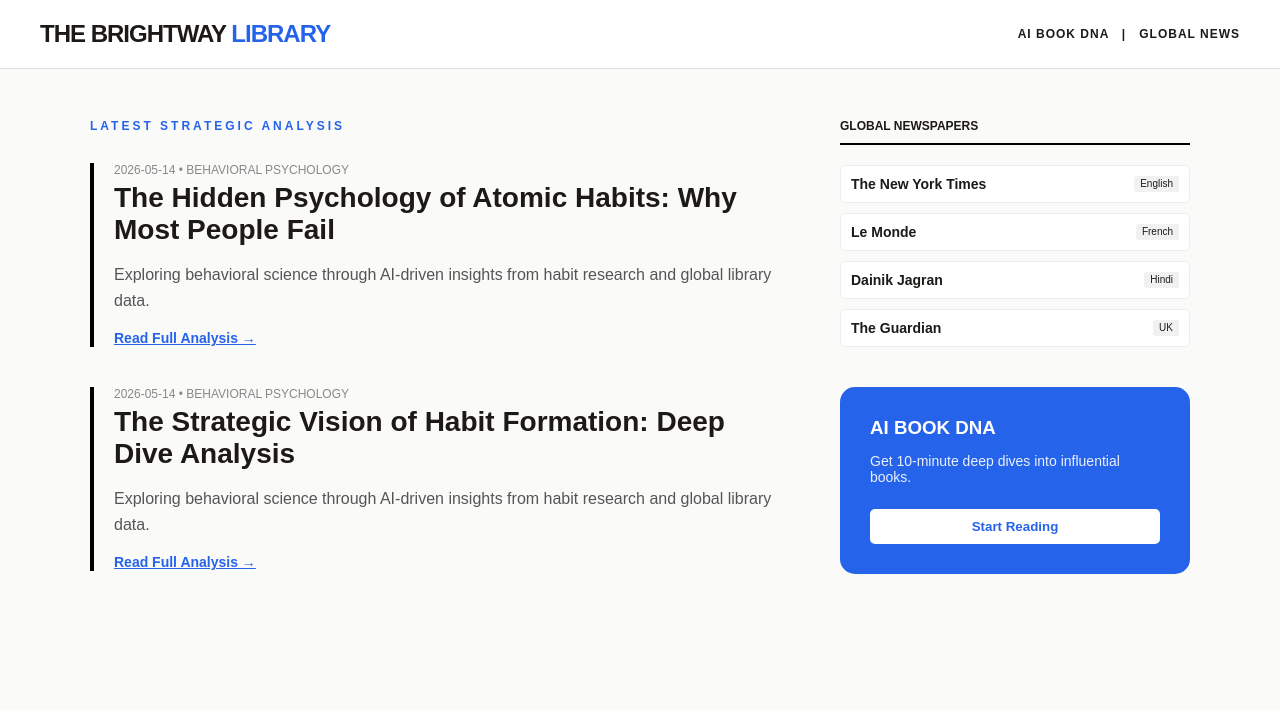
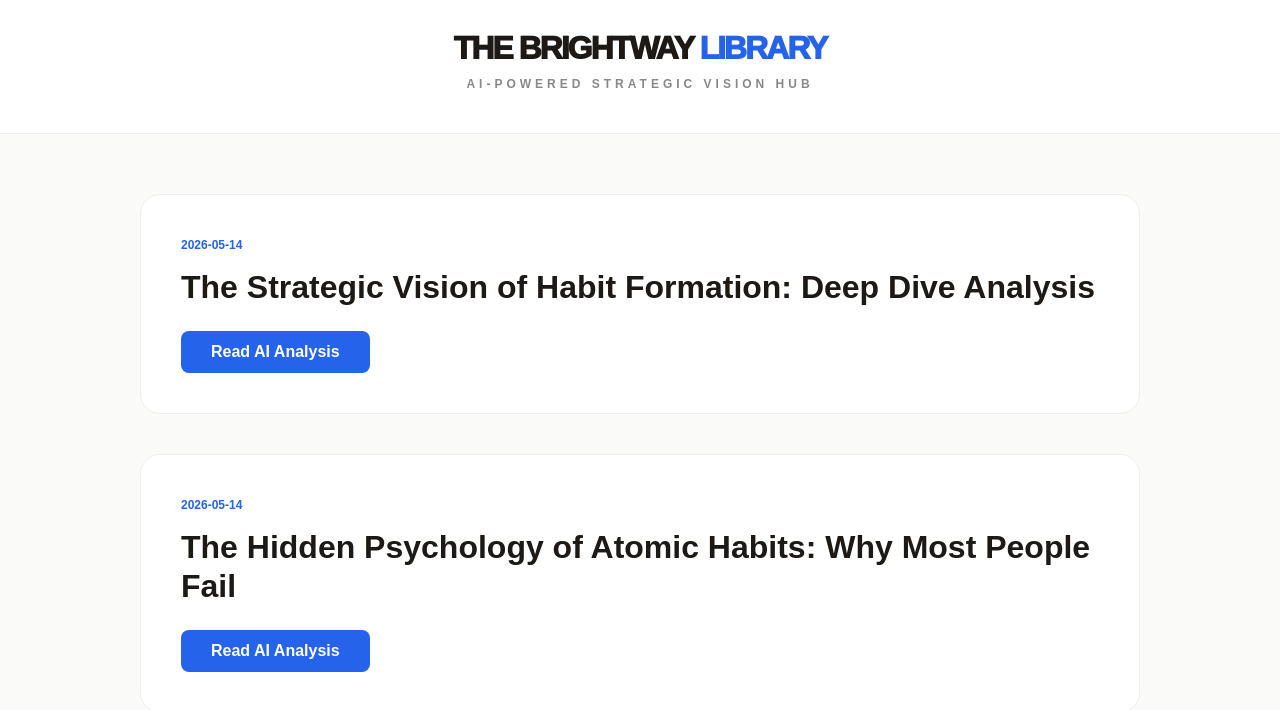
Before and after one commit to 007-JG/my-free-library, a Next.js app: page / in a window 1280 px wide. Shown: the top 710 px of the page. Built offline with nearby package versions, Linux system fonts and the light colour scheme.

Commit message:
Update page.js

```diff
--- a/app/page.js
+++ b/app/page.js
@@ -1,8 +1,9 @@
 import fs from 'fs';
 import path from 'path';
 
+export const dynamic = 'force-dynamic';
+
 export default function Home() {
-  // Automated Articles read karne ka logic
   const postsDirectory = path.join(process.cwd(), 'content/posts');
   let posts = [];
 
@@ -11,66 +12,36 @@ export default function Home() {
     posts = fileNames.map((fileName) => {
       const fullPath = path.join(postsDirectory, fileName);
       const fileContents = fs.readFileSync(fullPath, 'utf8');
-      const title = fileContents.match(/title: '(.*?)'/)?.[1] || 'Strategic Insight';
+      const title = fileContents.match(/title: '(.*?)'/)?.[1] || 'New Strategy';
       const date = fileContents.match(/date: '(.*?)'/)?.[1] || '2026';
       return { slug: fileName.replace(/\.md$/, ''), title, date };
-    });
+    }).reverse();
   }
-
-  const newspapers = [
-    { name: 'The New York Times', lang: 'English' },
-    { name: 'Le Monde', lang: 'French' },
-    { name: 'Dainik Jagran', lang: 'Hindi' },
-    { name: 'The Guardian', lang: 'UK' }
-  ];
 
   return (
     <div style={{ fontFamily: 'sans-serif', backgroundColor: '#fafaf9', minHeight: '100vh', color: '#1c1917' }}>
-      <nav style={{ borderBottom: '1px solid #ddd', padding: '20px 40px', backgroundColor: '#fff', display: 'flex', justifyContent: 'space-between', alignItems: 'center' }}>
-        <h1 style={{ margin: 0, fontWeight: '900', fontSize: '24px', letterSpacing: '-1px' }}>
-          THE BRIGHTWAY <span style={{ color: '#2563eb' }}>LIBRARY</span>
-        </h1>
-        <div style={{ fontSize: '12px', fontWeight: 'bold', textTransform: 'uppercase', letterSpacing: '1px' }}>
-          AI Book DNA &nbsp; | &nbsp; Global News
-        </div>
-      </nav>
+      <header style={{ borderBottom: '1px solid #eee', padding: '30px 50px', backgroundColor: '#fff', textAlign: 'center' }}>
+        <h1 style={{ margin: 0, fontWeight: '950', fontSize: '32px', letterSpacing: '-2px' }}>THE BRIGHTWAY <span style={{ color: '#2563eb' }}>LIBRARY</span></h1>
+        <p style={{ color: '#888', fontSize: '12px', fontWeight: 'bold', textTransform: 'uppercase', letterSpacing: '4px', marginTop: '10px' }}>AI-Powered Strategic Vision Hub</p>
+      </header>
 
-      <div style={{ maxWidth: '1100px', margin: '0 auto', padding: '40px 20px', display: 'flex', gap: '50px' }}>
-        <div style={{ flex: 2 }}>
-          <h2 style={{ fontSize: '12px', fontWeight: '900', textTransform: 'uppercase', letterSpacing: '3px', color: '#2563eb', marginBottom: '30px' }}>
-            Latest Strategic Analysis
-          </h2>
+      <main style={{ maxWidth: '1000px', margin: '0 auto', padding: '60px 20px' }}>
+        <div style={{ display: 'grid', gridTemplateColumns: '1fr', gap: '40px' }}>
           {posts.length > 0 ? posts.map((post) => (
-            <div key={post.slug} style={{ marginBottom: '40px', borderLeft: '4px solid #000', paddingLeft: '20px' }}>
-              <p style={{ fontSize: '12px', color: '#888', margin: '0 0 5px 0' }}>{post.date} • BEHAVIORAL PSYCHOLOGY</p>
-              <h3 style={{ fontSize: '28px', margin: '0 0 10px 0', fontWeight: 'bold' }}>{post.title}</h3>
-              <p style={{ color: '#555', lineHeight: '1.6' }}>Exploring behavioral science through AI-driven insights from habit research and global library data.</p>
-              <a href={`/posts/${post.slug}`} style={{ color: '#2563eb', fontWeight: 'bold', textDecoration: 'underline', fontSize: '14px' }}>
-                Read Full Analysis →
+            <div key={post.slug} style={{ backgroundColor: '#fff', padding: '40px', borderRadius: '20px', border: '1px solid #eee', transition: 'transform 0.2s' }}>
+              <span style={{ fontSize: '12px', fontWeight: '900', color: '#2563eb', textTransform: 'uppercase' }}>{post.date}</span>
+              <h3 style={{ fontSize: '32px', margin: '15px 0 25px 0', fontWeight: '900', lineHeight: '1.2' }}>{post.title}</h3>
+              <a href={`/posts?slug=${post.slug}`} style={{ background: '#2563eb', color: '#fff', padding: '12px 30px', borderRadius: '8px', fontWeight: 'bold', textDecoration: 'none', display: 'inline-block' }}>
+                Read AI Analysis
               </a>
             </div>
           )) : (
-            <p style={{ color: '#888' }}>AI is analyzing new books... Check back in a few minutes.</p>
+            <div style={{ textAlign: 'center', padding: '100px', border: '2px dashed #ddd', borderRadius: '20px' }}>
+              <p style={{ color: '#aaa', fontWeight: 'bold' }}>Our AI Bot is currently reading "Atomic Habits"... Insights coming soon.</p>
+            </div>
           )}
         </div>
-
-        <div style={{ flex: 1 }}>
-          <h2 style={{ fontSize: '12px', fontWeight: '900', textTransform: 'uppercase', borderBottom: '2px solid #000', paddingBottom: '10px', marginBottom: '20px' }}>
-            Global Newspapers
-          </h2>
-          {newspapers.map((paper) => (
-            <div key={paper.name} style={{ display: 'flex', justifyContent: 'space-between', padding: '10px', backgroundColor: '#fff', border: '1px solid #eee', borderRadius: '5px', marginBottom: '10px', fontSize: '14px' }}>
-              <span style={{ fontWeight: 'bold' }}>{paper.name}</span>
-              <span style={{ fontSize: '10px', background: '#f1f1f1', padding: '2px 6px', borderRadius: '3px' }}>{paper.lang}</span>
-            </div>
-          ))}
-          <div style={{ backgroundColor: '#2563eb', color: '#fff', padding: '30px', borderRadius: '15px', marginTop: '40px' }}>
-            <h3 style={{ margin: '0 0 10px 0' }}>AI BOOK DNA</h3>
-            <p style={{ fontSize: '14px', opacity: 0.9 }}>Get 10-minute deep dives into influential books.</p>
-            <button style={{ width: '100%', padding: '10px', border: 'none', borderRadius: '5px', background: '#fff', color: '#2563eb', fontWeight: 'bold', marginTop: '10px' }}>Start Reading</button>
-          </div>
-        </div>
-      </div>
+      </main>
     </div>
   );
 }
```
